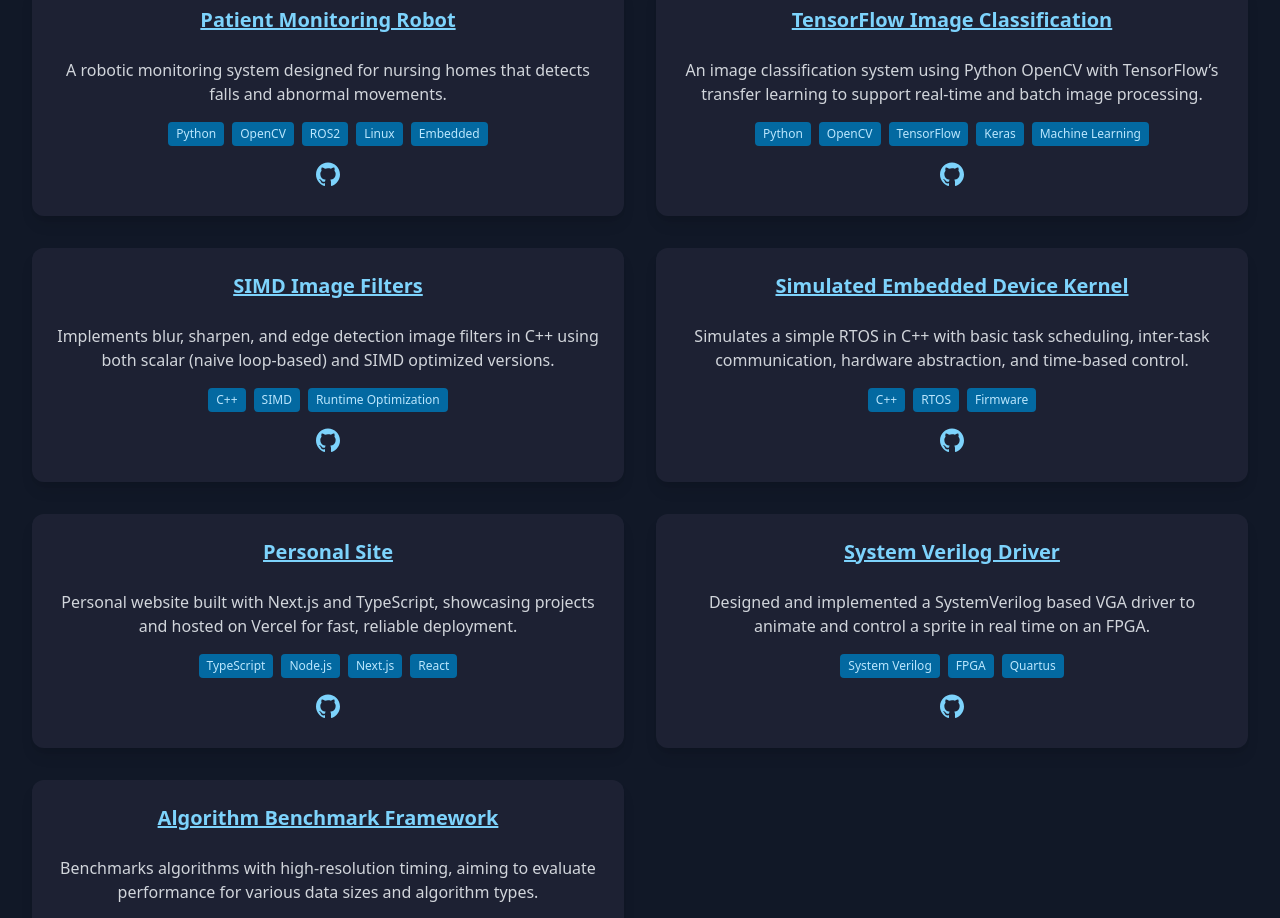
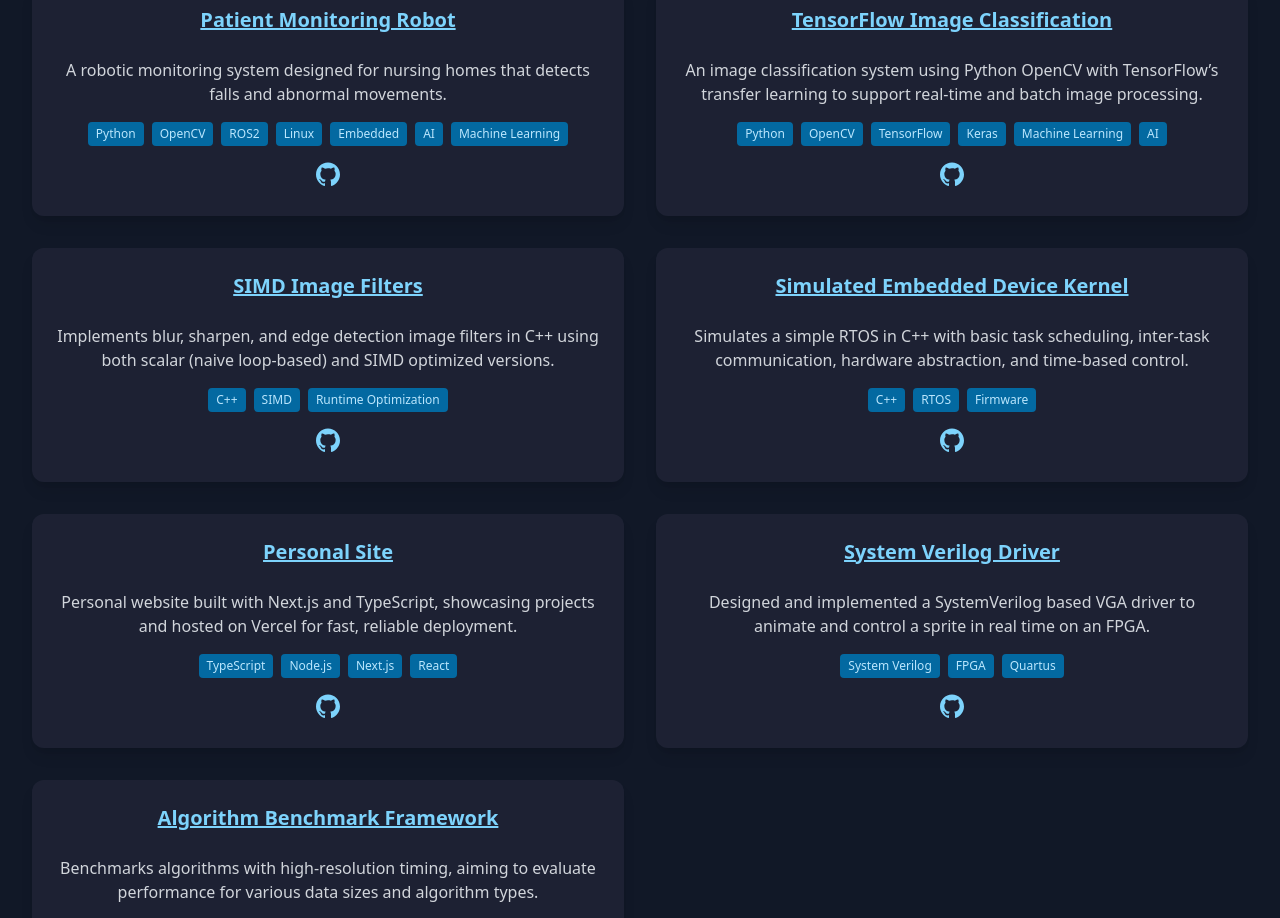
Before and after one commit to Zacharyat19/Personal-Site, a Next.js app: page / in a window 1280 px wide. Shown: the part 1020-1938 px from the top of the page. Built offline with nearby package versions, Linux system fonts and the light colour scheme.

Commit message:
Updated Resume

```diff
--- a/components/Projects.tsx
+++ b/components/Projects.tsx
@@ -6,13 +6,13 @@ const projects = [
   {
     title: "Patient Monitoring Robot",
     description: "A robotic monitoring system designed for nursing homes that detects falls and abnormal movements.",
-    tech: ["Python", "OpenCV", "ROS2", "Linux", "Embedded"],
+    tech: ["Python", "OpenCV", "ROS2", "Linux", "Embedded", "AI", "Machine Learning"],
     github: "https://github.com/Zacharyat19/patient-monitoring",
   },
   {
     title: "TensorFlow Image Classification",
     description: "An image classification system using Python OpenCV with TensorFlow’s transfer learning to support real-time and batch image processing.",
-    tech: ["Python", "OpenCV", "TensorFlow", "Keras", "Machine Learning"],
+    tech: ["Python", "OpenCV", "TensorFlow", "Keras", "Machine Learning", "AI"],
     github: "https://github.com/Zacharyat19/TensorFlow-Image-Classification",
   },
   {
```
Also changed, not shown: 1 other file (tests, documents, lock files or other folders).
